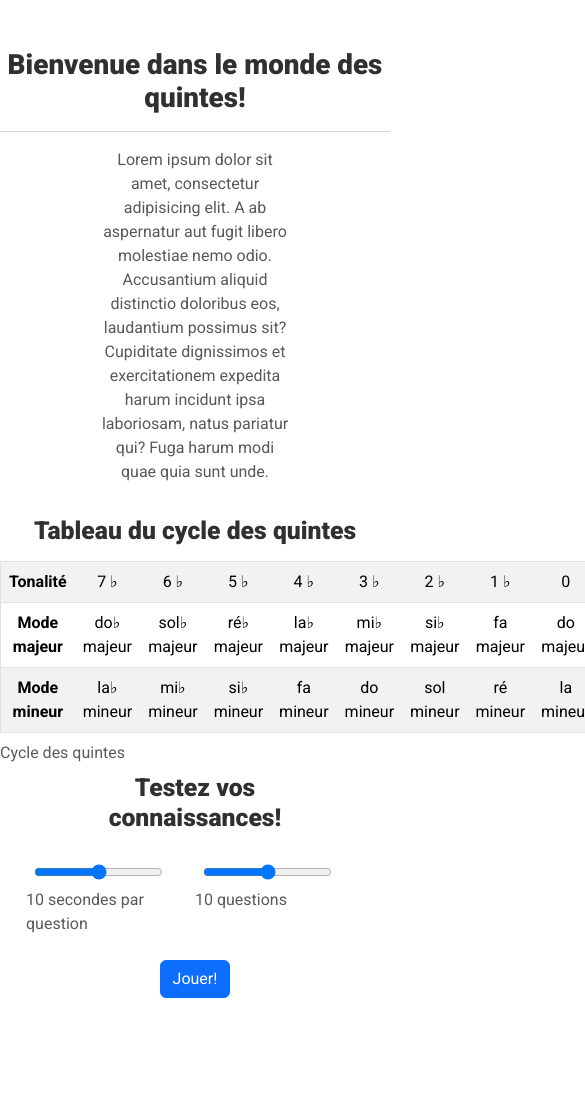
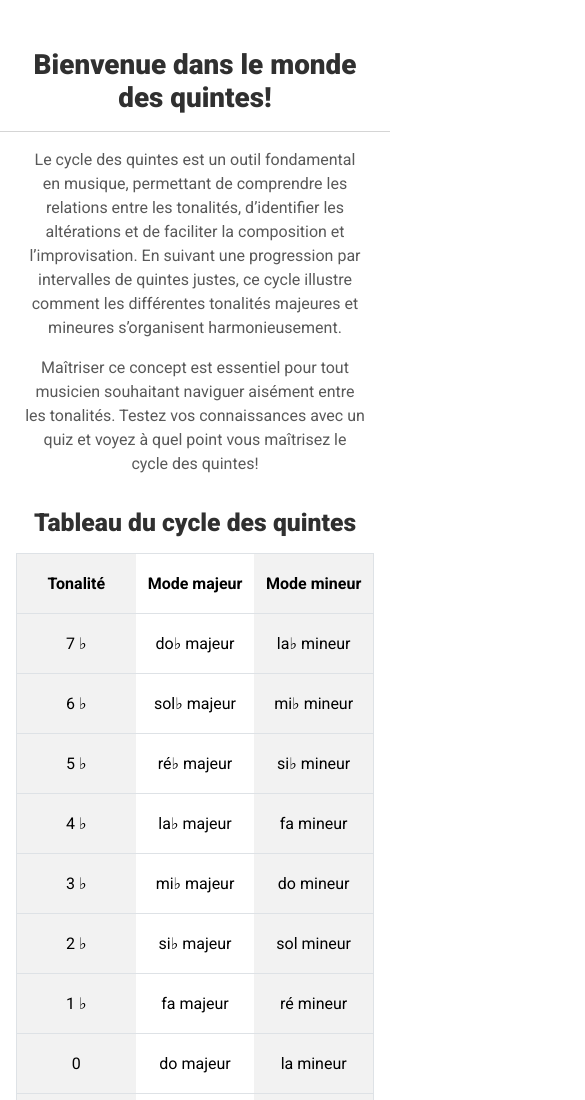
Before and after one commit to AlexandreStang/quintes, a website: page index.html in a window 390 px wide. Shown: the top 1100 px of the page, 585 px wide, since content can reach past the window. Before the commit the page ends 1046 px from the top, so only its background shows below. Drawn offline with nearby package versions, Linux system fonts and the light colour scheme.

Commit message:
Added favicon and media queries for smaller resolutions

```diff
--- a/css/styles.css
+++ b/css/styles.css
@@ -17,6 +17,10 @@ h1, h2 {
   position: relative;
 }
 
+.content {
+  max-width: 500px;
+}
+
 .blur {
   filter: blur(6px);
   user-select: none;
@@ -30,3 +34,38 @@ h1, h2 {
 #scoreTimer {
   min-width: 200px;
 }
+
+@media screen and (max-width: 1200px) {
+  tbody {
+    display: grid;
+    grid-template-columns: 1fr 1fr 1fr;
+  }
+
+  tr {
+    display: flex;
+    flex-direction: column;
+  }
+
+  #tabCycleQuintes {
+    width: 70%;
+  }
+}
+
+@media screen and (max-width: 768px) {
+  #tabCycleQuintes {
+    width: 85%;
+  }
+}
+
+@media screen and (max-width: 576px) {
+  #tabCycleQuintes {
+    width: 100%;
+  }
+
+  td, th {
+    display: flex;
+    justify-content: center;
+    align-items: center;
+    height: 60px;
+  }
+}
--- /dev/null
+++ b/img/favicon/about.txt
@@ -0,0 +1,6 @@
+This favicon was generated using the following graphics from Twitter Twemoji:
+
+- Graphics Title: 1f3b5.svg
+- Graphics Author: Copyright 2020 Twitter, Inc and other contributors (https://github.com/twitter/twemoji)
+- Graphics Source: https://github.com/twitter/twemoji/blob/master/assets/svg/1f3b5.svg
+- Graphics License: CC-BY 4.0 (https://creativecommons.org/licenses/by/4.0/)
--- a/index.html
+++ b/index.html
@@ -4,31 +4,42 @@
     <meta charset="UTF-8">
     <title>Cycle des Quintes - Questionnaire</title>
 
+    <meta name="viewport" content="width=device-width, initial-scale=1" />
+    <meta name="theme-color" content="#ffffff" />
+
     <link href="https://cdn.jsdelivr.net/npm/bootstrap@5.3.3/dist/css/bootstrap.min.css" rel="stylesheet"
           integrity="sha384-QWTKZyjpPEjISv5WaRU9OFeRpok6YctnYmDr5pNlyT2bRjXh0JMhjY6hW+ALEwIH" crossorigin="anonymous">
     <link rel="stylesheet" href="css/styles.css">
+
+    <link rel="apple-touch-icon" sizes="180x180" href="img/favicon/apple-touch-icon.png">
+    <link rel="icon" type="image/png" sizes="32x32" href="img/favicon/favicon-32x32.png">
+    <link rel="icon" type="image/png" sizes="16x16" href="img/favicon/favicon-16x16.png">
+    <link rel="manifest" href="img/favicon/site.webmanifest">
 </head>
 <body>
 
 <!-- INTRO -->
 <section class="pt-5">
     <div class="m-auto text-center">
-        <h1>Bienvenue dans le monde des quintes!</h1>
+        <h1 class="px-4 px-sm-5">Bienvenue dans le monde des quintes!</h1>
         <hr>
-        <div class=" d-flex justify-content-center">
-            <p class="w-50">Lorem ipsum dolor sit amet, consectetur adipisicing elit. A ab aspernatur aut fugit libero molestiae nemo
-                odio. Accusantium aliquid distinctio doloribus eos, laudantium possimus sit? Cupiditate dignissimos et
-                exercitationem expedita harum incidunt ipsa laboriosam, natus pariatur qui? Fuga harum modi quae quia sunt
-                unde. </p>
+        <div class="d-flex justify-content-center flex-column m-auto px-4 px-sm-5 content" style="max-width: 900px">
+            <p> Le cycle des quintes est un outil fondamental en musique, permettant de comprendre les
+                relations entre les tonalités, d’identifier les altérations et de faciliter la composition et
+                l’improvisation. En suivant une progression par intervalles de quintes justes, ce cycle illustre comment
+                les différentes tonalités majeures et mineures s’organisent harmonieusement. </p>
+            <p> Maîtriser ce concept est
+                essentiel pour tout musicien souhaitant naviguer aisément entre les tonalités. Testez vos
+                connaissances avec un quiz et voyez à quel point vous maîtrisez le cycle des quintes!</p>
         </div>
     </div>
 </section>
 
 <!-- TABLEAU: CYCLE DES QUINTES -->
 <section class="text-center pt-3">
-    <div class="m-auto">
+    <div class="m-auto px-3">
         <h2 class="mb-3">Tableau du cycle des quintes</h2>
-        <table class="table table-striped border m-auto" id="tabCycleQuintes">
+        <table class="table table-striped border m-auto px-4 px-sm-5 mb-4" id="tabCycleQuintes">
             <caption>Cycle des quintes</caption>
             <tr id="tabBlur">
 
@@ -94,20 +105,22 @@
 </section>
 
 <!-- QUESTIONNAIRE -->
-<section class="mb-5">
-    <div class="m-auto w-75">
+<section class="mb-5 px-3">
+    <div class="m-auto content">
         <h2 class="text-center mb-4">Testez vos connaissances!</h2>
         <p class="text-center" id="message"></p>
         <div id="jeuSetUp">
-            <div class="d-flex flex-column justify-content-center">
-                <div class="d-flex justify-content-center mb-4">
-                    <div class="me-4">
-                        <input class="m-2" type="range" min="5" max="15" value="10" id="optionsTemps" onchange="updateTempsQuestionVal(this.value)">
-                        <span id="optionsTempsVal">5</span>
+            <div class="">
+                <div class="row mb-4">
+                    <div class="col-md-6 col-12 mb-2 mb-md-0 d-flex justify-content-center">
+                        <input class="m-2" type="range" min="5" max="15" value="10" id="optionsTemps"
+                               onchange="updateTempsQuestionVal(this.value)">
+                        <span id="optionsTempsVal" class="d-flex align-items-center">5</span>
                     </div>
-                    <div class="me-4">
-                        <input class="m-2" type="range" min="5" max="15" value="10" id="optionNbQuestions" onchange="updateNbQuestionsVal(this.value)">
-                        <span id="optionNbQuestionsVal">5</span>
+                    <div class="col-md-6 col-12 d-flex justify-content-center">
+                        <input class="m-2" type="range" min="5" max="15" value="10" id="optionNbQuestions"
+                               onchange="updateNbQuestionsVal(this.value)">
+                        <span id="optionNbQuestionsVal" class="d-flex align-items-center">5</span>
                     </div>
                 </div>
                 <div class="d-flex justify-content-center">
@@ -117,11 +130,14 @@
         </div>
 
         <div id="jeuContenu">
-            <div class="d-flex justify-content-center row" >
+            <div class="d-flex justify-content-center row">
                 <h5 class="text-center mb-3" id="question"></h5>
 
-<!--                CHOIX DE RÉPONSES-->
-                <form class="d-flex justify-content-center w-50 mb-4" id="questionnaire">
+                <!--                CHOIX DE RÉPONSES-->
+                <form class="mb-sm-4 mb-2 m-auto">
+                    <div class="d-flex justify-content-center align-items-center flex-sm-row flex-column"  id="questionnaire">
+
+                    </div>
                 </form>
 
                 <div class="d-flex justify-content-center align-items-center">
--- a/js/script.js
+++ b/js/script.js
@@ -130,7 +130,7 @@ function loadProchaineQuestion() {
     questionnaire.empty();
     for (let i = 0; i < questionCourante.choixReponse.length; i++) {
         let reponseID = "reponse" + i;
-        questionnaire.append("<div class=\"d-flex justify-content-center\"><input class=\"me-2\" type=\"radio\" name=\"questionnaire\" id=\"" + reponseID + "\"><label for=\""
+        questionnaire.append("<div class=\"text-center mb-2 mb-sm-0\"><input class=\"me-2\" type=\"radio\" name=\"questionnaire\" id=\"" + reponseID + "\"><label for=\""
             + reponseID + "\">" + questionCourante.choixReponse[i] + "</label></div>");
     }
 
```
Also changed, not shown: img/favicon/android-chrome-192x192.png (added), img/favicon/android-chrome-512x512.png (added), img/favicon/apple-touch-icon.png (added), img/favicon/favicon-16x16.png (added), img/favicon/favicon-32x32.png (added), img/favicon/favicon.ico (added), img/favicon/site.webmanifest (added).
